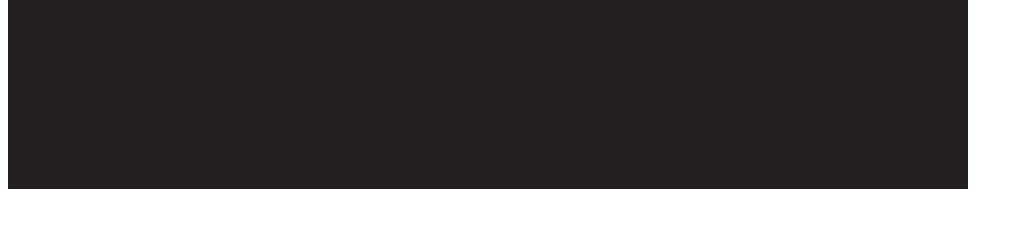
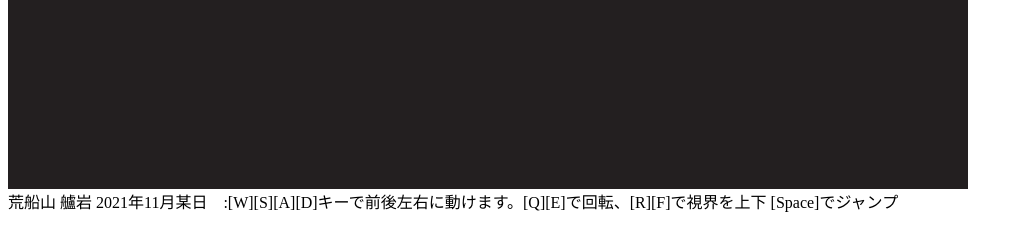
Before and after one commit to IT33kam0t0/mtvr, a plain HTML site: page docs/index.html in a window 1280 px wide. Shown: the part 439-690 px from the top of the page, without its empty margins (0-1023 px from the left). Drawn offline with Linux system fonts and the light colour scheme; no server answers.

Commit message:
Update index.html

```diff
--- a/docs/index.html
+++ b/docs/index.html
@@ -11,5 +11,6 @@
   </head>
   <body>
     <div id="unityContainer" style="width: 960px; height: 620px; margin: auto"></div>
+    <div>荒船山 艫岩 2021年11月某日　:[W][S][A][D]キーで前後左右に動けます。[Q][E]で回転、[R][F]で視界を上下 [Space]でジャンプ</div>
   </body>
 </html>
```
